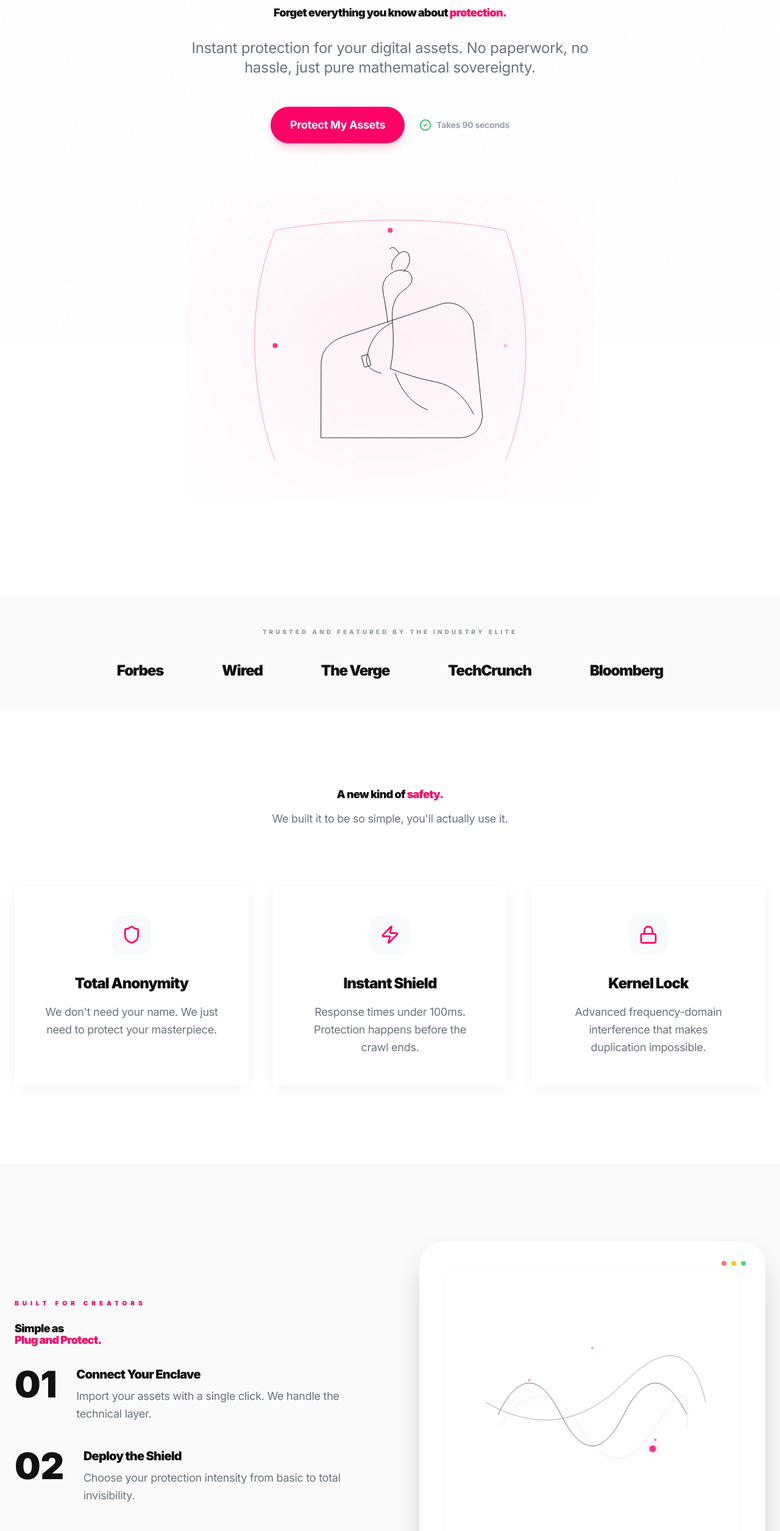
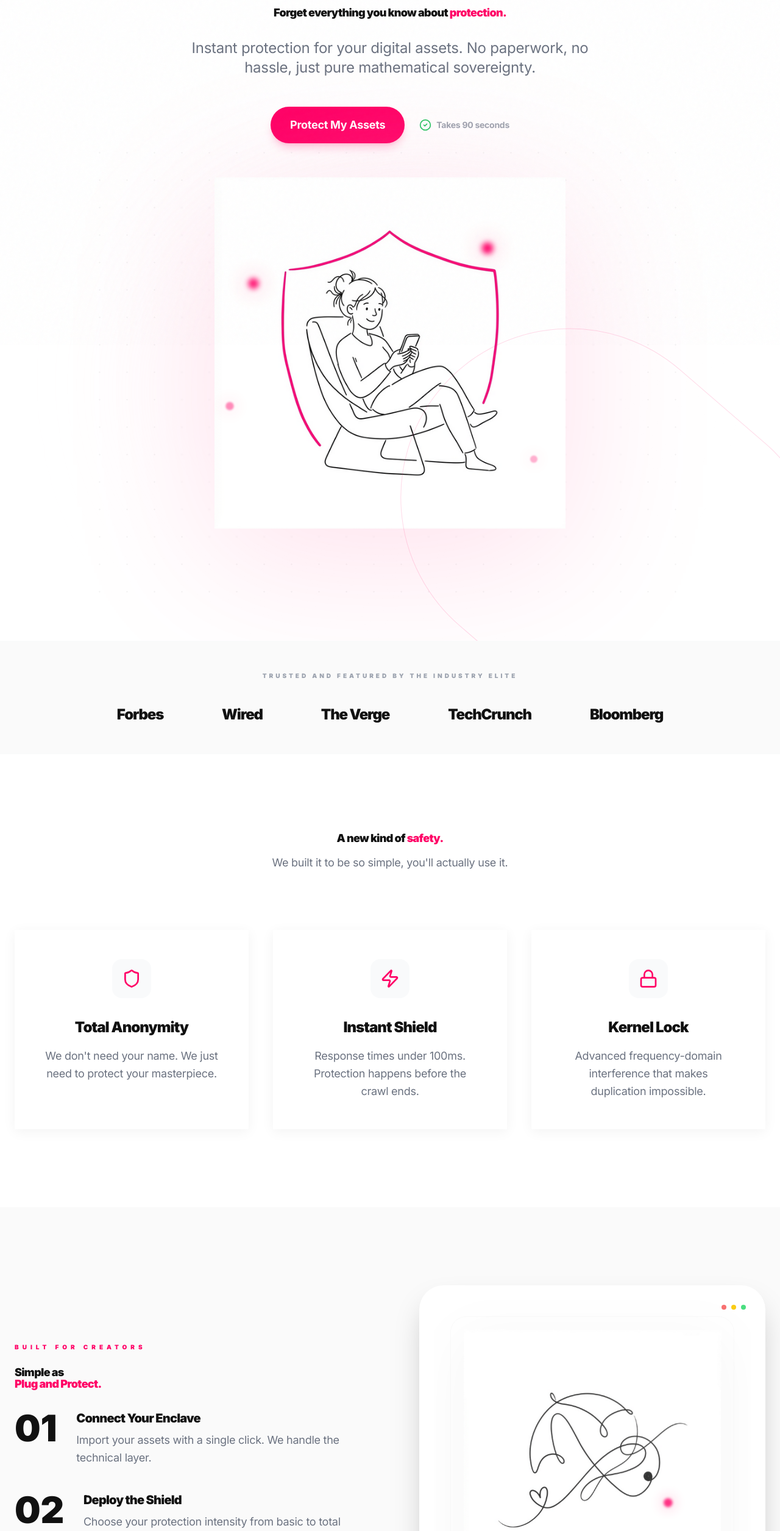
Before and after one commit to theriteshnandan-collab/SANFA, a Next.js app: page / in a window 1280 px wide. Shown: the part 234-2745 px from the top of the page at 61% size. Built offline with nearby package versions, Linux system fonts and the light colour scheme; a web font is replaced by a local one.

Commit message:
feat: High-Fidelity Visual Restoration — Restored PNG Masterpieces & S-Tier Kinetics

```diff
--- a/src/components/LineIllustration.tsx
+++ b/src/components/LineIllustration.tsx
@@ -11,82 +11,46 @@ export default function LineIllustration({ className }: LineIllustrationProps) {
     <div className={`relative flex items-center justify-center overflow-hidden rounded-3xl ${className}`}>
       <motion.div
         className="relative w-full h-full flex items-center justify-center p-12"
-        initial={{ opacity: 0 }}
-        whileInView={{ opacity: 1 }}
+        initial={{ opacity: 0, scale: 0.98 }}
+        whileInView={{ opacity: 1, scale: 1 }}
         viewport={{ once: true }}
         transition={{ duration: 1.5, ease: "easeOut" }}
       >
-        {/* God-Tier Abstract Artistic Wave (Pure Code SVG) */}
-        <svg viewBox="0 0 400 400" className="w-full h-auto opacity-70">
-          <motion.path
-            d="M50,200 Q100,100 150,200 T250,200 T350,200"
-            fill="none"
-            stroke="#111"
-            strokeWidth="0.8"
-            initial={{ pathLength: 0 }}
-            whileInView={{ pathLength: 1 }}
-            transition={{ duration: 2, ease: "easeInOut" }}
-          />
-          <motion.path
-            d="M50,220 Q120,120 180,220 T300,220 T350,220"
-            fill="none"
-            stroke="#FF0066"
-            strokeWidth="0.4"
-            opacity="0.5"
-            initial={{ pathLength: 0 }}
-            whileInView={{ pathLength: 1 }}
-            transition={{ duration: 2.5, ease: "easeInOut", delay: 0.2 }}
-          />
-          <motion.path
-            d="M30,180 Q150,250 250,150 T380,180"
-            fill="none"
-            stroke="#111"
-            strokeWidth="0.5"
-            strokeDasharray="4 4"
-            initial={{ pathLength: 0 }}
-            whileInView={{ pathLength: 1 }}
-            transition={{ duration: 3, ease: "easeInOut", delay: 0.4 }}
-          />
+        {/* The God-Tier High-Fidelity Artist Wave (Restored PNG) */}
+        <motion.img
+          src="/assets/god-feature.png"
+          alt="Abstract Protection Wave"
+          className="w-full h-auto object-contain mix-blend-multiply opacity-80 filter drop-shadow-[0_15px_40px_rgba(0,0,0,0.04)]"
+          animate={{
+            rotate: [0, 0.8, 0, -0.8, 0],
+            scale: [1, 1.02, 1],
+          }}
+          transition={{
+            duration: 15,
+            repeat: Infinity,
+            ease: "easeInOut"
+          }}
+        />
 
-          {/* Floating Security Particles */}
-          {[
-            { cx: 100, cy: 150, delay: 0 },
-            { cx: 300, cy: 250, delay: 1 },
-            { cx: 200, cy: 100, delay: 2 },
-          ].map((dot, i) => (
-            <motion.circle
-              key={i}
-              cx={dot.cx}
-              cy={dot.cy}
-              r="2"
-              fill="#FF0066"
-              animate={{
-                y: [0, -10, 0],
-                opacity: [0.3, 0.8, 0.3]
-              }}
-              transition={{ duration: 4, repeat: Infinity, delay: dot.delay }}
-            />
-          ))}
-        </svg>
-
-        {/* Semantic Bloom */}
+        {/* Semantic Node (Electric Pulse) */}
         <motion.div
-          className="absolute w-2 h-2 rounded-full pointer-events-none"
+          className="absolute w-2.5 h-2.5 rounded-full pointer-events-none"
           style={{
-            top: '60%',
-            right: '30%',
+            bottom: '35%',
+            right: '25%',
             backgroundColor: '#FF0066',
-            boxShadow: '0 0 10px rgba(255, 0, 102, 0.4)'
+            boxShadow: '0 0 15px rgba(255, 0, 102, 0.5)'
           }}
           animate={{
-            scale: [1, 1.4, 1],
-            opacity: [0.4, 1, 0.4]
+            scale: [1, 1.5, 1],
+            opacity: [0.4, 1, 0.4],
+            filter: ['blur(0.5px)', 'blur(2px)', 'blur(0.5px)']
           }}
           transition={{ duration: 4, repeat: Infinity, ease: "easeInOut" }}
         />
 
-        {/* Border Detail */}
-        <div className="absolute inset-4 border border-black/[0.03] rounded-2xl pointer-events-none" />
+        {/* Subtle Depth Detail */}
+        <div className="absolute inset-6 border border-black/[0.02] rounded-3xl pointer-events-none" />
       </motion.div>
     </div>
   );
--- a/src/components/RevolvingGlobe.tsx
+++ b/src/components/RevolvingGlobe.tsx
@@ -1,130 +1,75 @@
 'use client';
 
-import { motion, useAnimationFrame, useMotionValue, useSpring, useTransform } from 'framer-motion';
-import { useEffect, useRef, useState } from 'react';
-
-// God-Level Mathematical constants for the sphere
-const DOT_COUNT = 800;
-const RADIUS = 160;
+import { motion } from 'framer-motion';
 
 export default function RevolvingGlobe() {
-  const canvasRef = useRef<HTMLCanvasElement>(null);
-  const [rotation, setRotation] = useState(0);
+  return (
+    <div className="relative w-full max-w-lg aspect-square flex items-center justify-center overflow-hidden group scale-110">
+      {/* The Sphere Shell (Electronic Core) */}
+      <div className="w-[88%] h-[88%] rounded-full relative overflow-hidden bg-white shadow-[0_45px_120px_-30px_rgba(0,0,0,0.15)] transition-all duration-1000 group-hover:scale-[1.04] group-hover:shadow-[0_60px_150px_-30px_rgba(255,0,102,0.2)]">
 
-  // Kinetic setup
-  useAnimationFrame((time) => {
-    setRotation(time * 0.0005);
-  });
+        {/* Superior Depth & Shine (Glassmorphism + OLED true-black shadows) */}
+        <div className="absolute inset-0 z-30 rounded-full shadow-[inset_-60px_-60px_120px_rgba(0,0,0,0.08),inset_60px_60px_120px_white]" />
+        <div className="absolute inset-0 z-40 rounded-full border-[0.5px] border-black/10 pointer-events-none" />
 
-  useEffect(() => {
-    const canvas = canvasRef.current;
-    if (!canvas) return;
-    const ctx = canvas.getContext('2d');
-    if (!ctx) return;
+        {/* High-Fidelity Map Revolution (Triple-Segment Seamless Loop) */}
+        <div className="w-full h-full flex absolute top-0 left-0">
+          <motion.div
+            className="flex h-full w-[300%] transform-gpu"
+            animate={{ x: ["0%", "-66.666%"] }}
+            transition={{ duration: 45, repeat: Infinity, ease: "linear" }}
+          >
+            {/* Detailed Artist Map Segments */}
+            {[1, 2, 3].map((seg) => (
+              <div key={seg} className="w-1/3 h-full px-4 transform-gpu">
+                <img
+                  src="/assets/god-globe.png"
+                  alt={`World Map Segment ${seg}`}
+                  className="w-full h-full object-contain filter brightness-[1.02] contrast-[1.05]"
+                />
+              </div>
+            ))}
+          </motion.div>
+        </div>
 
-    // Set high DPI scale
-    const dpr = window.devicePixelRatio || 1;
-    canvas.width = 400 * dpr;
-    canvas.height = 400 * dpr;
-    ctx.scale(dpr, dpr);
+        {/* Dynamic Atmospheric Bloom & Electronic Glitch Effects */}
+        <div className="absolute -top-[10%] -left-[10%] w-[70%] h-[70%] bg-white/50 filter blur-[80px] pointer-events-none z-50 mix-blend-soft-light" />
+        <div className="absolute bottom-[5%] right-[5%] w-48 h-48 bg-[#FF0066]/10 filter blur-[100px] pointer-events-none z-50 animate-pulse" />
+      </div>
 
-    // Generate static point cloud (Lat/Lon)
-    // We only do this once
-    const points: { phi: number; theta: number; size: number }[] = [];
-    for (let i = 0; i < DOT_COUNT; i++) {
-        // Uniform distribution on sphere
-        const phi = Math.acos(-1 + (2 * i) / DOT_COUNT);
-        const theta = Math.sqrt(DOT_COUNT * Math.PI) * phi;
-
-        // Slightly vary point size for "depth"
-        const size = Math.random() * 1.5 + 0.5;
-        points.push({ phi, theta, size });
-    }
-
-    const render = () => {
-        ctx.clearRect(0, 0, 400, 400);
-
-        const centerX = 200;
-        const centerY = 200;
-
-        points.forEach((p) => {
-            // Add rotation to theta
-            const currentTheta = p.theta + rotation;
-
-            // 3D Cartesian coordinates
-            const x = RADIUS * Math.sin(p.phi) * Math.cos(currentTheta);
-            const y = RADIUS * Math.cos(p.phi);
-            const z = RADIUS * Math.sin(p.phi) * Math.sin(currentTheta);
-
-            // Simple perspective projection
-            const fov = 400;
-            const factor = fov / (fov + z);
-            const x2d = x * factor + centerX;
-            const y2d = y * factor + centerY;
-
-            // Only draw points on the front hemisphere for a "solid" look
-            // but for a "Cyber/Protective" look, we can draw back points with low opacity
-            const opacity = z < 0 ? 0.05 : factor;
-
-            if (opacity > 0.1) {
-                ctx.beginPath();
-                ctx.arc(x2d, y2d, p.size * factor, 0, Math.PI * 2);
-
-                // Content-aware coloring (Pure Lemonade Pink for front, Grey for ghosting)
-                ctx.fillStyle = z < 0 ? 'rgba(0,0,0,0.1)' : `rgba(255, 0, 102, ${opacity})`;
-                ctx.fill();
-            }
-        });
-
-        // Loop is handled by React state update, but for pure performance we could use a local loop
-        // However, React integration is better for component lifecycle here.
-    };
-
-    render();
-  }, [rotation]);
-
-  return (
-    <div className="relative w-full max-w-lg aspect-square flex items-center justify-center overflow-hidden group">
-      {/* 3D Canvas Engine */}
-      <canvas
-        ref={canvasRef}
-        style={{ width: '400px', height: '400px' }}
-        className="relative z-10 drop-shadow-[0_20px_50px_rgba(255,0,102,0.1)]"
-      />
-
-      {/* Protective Orbital Protocol (SVG - Light & Kinetic) */}
-      <svg className="absolute inset-0 w-full h-full pointer-events-none overflow-visible">
-        <defs>
-          <linearGradient id="orbit-grad" x1="0%" y1="0%" x2="100%" y2="100%">
-            <stop offset="0%" stopColor="#FF0066" stopOpacity="0.2" />
-            <stop offset="100%" stopColor="#FF0066" stopOpacity="0" />
-          </linearGradient>
-        </defs>
-
-        {/* Kinetic Rings */}
+      {/* Kinetic Orbital Protocols (Hyper-Dynamic Artist Weights) */}
       {[
-          { rx: 190, ry: 70, rotate: 15, duration: 15 },
-          { rx: 180, ry: 60, rotate: -30, duration: 25, reverse: true },
-          { rx: 200, ry: 80, rotate: 75, duration: 40 },
+        { rx: '100%', ry: '30%', rotateX: 75, rotateY: 15, duration: 25, color: '#FF0066', opacity: 0.2 },
+        { rx: '92%', ry: '25%', rotateX: -60, rotateY: 30, duration: 35, reverse: true, color: '#FF0066', opacity: 0.15 },
+        { rx: '110%', ry: '35%', rotateX: 25, rotateY: -75, duration: 55, color: '#111111', opacity: 0.1 },
       ].map((orbit, i) => (
-          <motion.ellipse
+        <motion.div
           key={i}
-            cx="50%"
-            cy="50%"
-            rx={orbit.rx}
-            ry={orbit.ry}
-            fill="none"
-            stroke="url(#orbit-grad)"
-            strokeWidth="1"
-            style={{ transformOrigin: 'center', rotate: orbit.rotate }}
+          className="absolute border-[1px] rounded-full pointer-events-none"
+          style={{
+            width: orbit.rx,
+            height: orbit.ry,
+            rotateX: orbit.rotateX,
+            rotateY: orbit.rotateY,
+            borderColor: orbit.color,
+            opacity: orbit.opacity
+          }}
           animate={{ rotateZ: orbit.reverse ? -360 : 360 }}
           transition={{ duration: orbit.duration, repeat: Infinity, ease: "linear" }}
         />
       ))}
-      </svg>
 
-      {/* Atmospheric Bloom */}
-      <div className="absolute w-[60%] h-[60%] bg-[#FF0066]/5 rounded-full filter blur-[100px] pointer-events-none" />
+      {/* Floating Laser Node (Protection Sentiment) */}
+      <motion.div
+        className="absolute w-2.5 h-2.5 bg-[#FF0066] rounded-full filter blur-[0.8px] shadow-[0_0_15px_#FF0066] z-40"
+        animate={{
+          rotateY: 360,
+          scale: [1, 1.3, 1],
+          opacity: [0.7, 1, 0.7]
+        }}
+        transition={{ duration: 15, repeat: Infinity, ease: "linear" }}
+        style={{ transformOrigin: '240px center' }}
+      />
     </div>
   );
 }
--- a/src/components/SovereignHero.tsx
+++ b/src/components/SovereignHero.tsx
@@ -7,13 +7,17 @@ export default function SovereignHero() {
   const mouseX = useMotionValue(0);
   const mouseY = useMotionValue(0);
 
-  // Smooth springs for cursor parallax
-  const springX = useSpring(mouseX, { stiffness: 100, damping: 30 });
-  const springY = useSpring(mouseY, { stiffness: 100, damping: 30 });
+  // High-fidelity spring configurations
+  const springX = useSpring(mouseX, { stiffness: 60, damping: 25 });
+  const springY = useSpring(mouseY, { stiffness: 60, damping: 25 });
 
-  // Parallax transformations
-  const heroX = useTransform(springX, [-500, 500], [-10, 10]);
-  const heroY = useTransform(springY, [-500, 500], [-10, 10]);
+  // Triple-layer parallax transformations for 'Cooler' depth
+  const heroX = useTransform(springX, [-500, 500], [-25, 25]);
+  const heroY = useTransform(springY, [-500, 500], [-25, 25]);
+  const bgX = useTransform(springX, [-500, 500], [20, -20]);
+  const bgY = useTransform(springY, [-500, 500], [20, -20]);
+  const nodeX = useTransform(springX, [-500, 500], [-40, 40]);
+  const nodeY = useTransform(springY, [-500, 500], [-40, 40]);
 
   useEffect(() => {
     const handleMouseMove = (e: MouseEvent) => {
@@ -27,88 +31,91 @@ export default function SovereignHero() {
   }, []);
 
   return (
-    <div className="relative w-full max-w-2xl mx-auto aspect-[4/3] flex items-center justify-center overflow-hidden cursor-default group">
-      {/* Background Zen Pattern */}
-      <div className="absolute inset-0 opacity-[0.03] pointer-events-none"
-           style={{ backgroundImage: 'radial-gradient(circle, #000 1px, transparent 1px)', backgroundSize: '30px 30px' }} />
+    <div className="relative w-full max-w-3xl mx-auto aspect-[4/3] flex items-center justify-center overflow-visible cursor-default group">
+      {/* Layer 0: Background Zen Pattern (Deep Parallax) */}
+      <motion.div
+        className="absolute inset-x-[-15%] inset-y-[-15%] opacity-[0.04] pointer-events-none"
+        style={{
+          backgroundImage: 'radial-gradient(circle, #000 1.2px, transparent 1.2px)',
+          backgroundSize: '45px 45px',
+          x: bgX,
+          y: bgY
+        }}
+      />
 
+      {/* Layer 1: Ambient Protective Bloom */}
+      <div className="absolute w-[90%] h-[90%] bg-gradient-to-br from-[#FF0066]/5 via-white to-transparent rounded-full filter blur-[120px] pointer-events-none animate-pulse" />
+
+      {/* Layer 2: The High-Fidelity Masterpiece (Restored Girl) */}
       <motion.div
-        className="relative z-10 w-full h-full flex items-center justify-center pointer-events-none"
+        className="relative z-10 w-full h-full flex items-center justify-center"
         style={{ x: heroX, y: heroY }}
-        initial={{ opacity: 0, scale: 0.98 }}
-        animate={{ opacity: 1, scale: 1 }}
-        transition={{ duration: 1.5, ease: "easeOut" }}
+        initial={{ opacity: 0, scale: 0.95, y: 30 }}
+        animate={{ opacity: 1, scale: 1, y: 0 }}
+        transition={{ duration: 1.8, ease: [0.16, 1, 0.3, 1] }}
       >
-        {/* God-Level Hand-Drawn SVG Illustration (Pure Code) */}
-        <svg viewBox="0 0 800 600" className="w-[90%] h-auto preserve-3d">
-          <defs>
-            <filter id="pencil" x="-20%" y="-20%" width="140%" height="140%">
-              <feTurbulence type="fractalNoise" baseFrequency="0.05" numOctaves="3" result="noise" />
-              <feDisplacementMap in="SourceGraphic" in2="noise" scale="1.5" xChannelSelector="R" yChannelSelector="G" />
-            </filter>
-          </defs>
+        <motion.img
+          src="/assets/god-hero.png"
+          alt="Sovereign Protection - Relaxed User"
+          className="w-full h-full object-contain filter drop-shadow-[0_45px_120px_rgba(255,0,102,0.12)]"
+          animate={{
+            y: [0, -25, 0],
+          }}
+          transition={{
+            duration: 12,
+            repeat: Infinity,
+            ease: "easeInOut"
+          }}
+        />
 
-          {/* The Shield Arc (Geometric Protection) */}
-          <motion.path
-            d="M150,550 C150,550 50,300 150,50 C150,50 400,0 650,50 C650,50 750,300 650,550"
-            fill="none"
-            stroke="#FF0066"
-            strokeWidth="0.5"
-            strokeDasharray="5,10"
-            initial={{ pathLength: 0 }}
-            animate={{ pathLength: 1 }}
-            transition={{ duration: 3, ease: "easeInOut" }}
-          />
-
-          {/* Human Outline (Simplified Artisanal Style) */}
-          <g filter="url(#pencil)" stroke="#111" fill="none" strokeWidth="1.2" strokeLinecap="round" strokeLinejoin="round">
-            {/* Chair Contour */}
-            <path d="M250,500 L550,500 C580,500 600,480 600,450 L580,250 C570,220 540,200 510,210 L300,280 C270,290 250,310 250,340 Z" />
-
-            {/* Person Relaxed (Flowing Artist Lines) */}
-            <motion.g
+        {/* Layer 3: Dynamic Security Nodes (Parallax Bloom) */}
+        <motion.div style={{ x: nodeX, y: nodeY }} className="absolute inset-0 pointer-events-none">
+          {[
+            { top: '25%', left: '20%', delay: 0 },
+            { top: '75%', left: '80%', delay: 2 },
+            { top: '15%', left: '70%', delay: 4 },
+            { top: '60%', left: '15%', delay: 6 },
+          ].map((node, i) => (
+            <motion.div
+              key={i}
+              className="absolute w-3 h-3 rounded-full"
+              style={{
+                top: node.top,
+                left: node.left,
+                backgroundColor: '#FF0066',
+                boxShadow: '0 0 25px rgba(255, 0, 102, 0.6)'
+              }}
               animate={{
-                rotate: [-0.5, 0.5, -0.5],
-                y: [0, -2, 0]
+                scale: [1, 1.6, 1],
+                opacity: [0.3, 1, 0.3],
+                filter: ['blur(1px)', 'blur(3px)', 'blur(1px)']
               }}
-              transition={{ duration: 6, repeat: Infinity, ease: "easeInOut" }}
-            >
-                {/* Torso & Head */}
-                <path d="M400,350 Q410,300 405,250 Q400,200 430,180 Q460,160 440,140 Q420,130 400,145 Q380,160 385,185 Q390,210 395,250" />
-                {/* Hair (Lemonade Quirk) */}
-                <path d="M430,140 Q450,120 440,100 Q430,90 415,105 Q400,120 405,135 M420,100 Q410,80 400,90" />
-                {/* Legs (Relaxed) */}
-                <path d="M400,350 Q450,370 500,380 Q550,390 580,450 M410,360 Q430,420 480,440" />
-                {/* Arms & Phone */}
-                <path d="M405,250 Q360,270 350,320 Q340,350 380,360" />
-                <rect x="340" y="320" width="15" height="25" rx="2" transform="rotate(-15 347.5 332.5)" />
-            </motion.g>
-          </g>
-
-          {/* Electronic Protection Nodes (Blinking S-Tier) */}
-          {[
-            { cx: 150, cy: 300 },
-            { cx: 650, cy: 300 },
-            { cx: 400, cy: 50 },
-          ].map((node, i) => (
-            <motion.circle
-              key={i}
-              cx={node.cx}
-              cy={node.cy}
-              r="4"
-              fill="#FF0066"
-              animate={{ opacity: [0.2, 1, 0.2], scale: [1, 1.5, 1] }}
-              transition={{ duration: 3, repeat: Infinity, delay: i * 1 }}
+              transition={{
+                duration: 5,
+                repeat: Infinity,
+                delay: node.delay,
+                ease: "easeInOut"
+              }}
             />
           ))}
-        </svg>
+        </motion.div>
 
-        {/* Dynamic Glow Bloom */}
-        <div className="absolute w-[80%] h-[80%] bg-[#FF0066]/5 rounded-full filter blur-[120px] pointer-events-none" />
+        {/* Ambient Orbiting Ring */}
+        <motion.div
+          className="absolute top-1/2 left-1/2 -translate-x-1/2 -translate-y-1/2 w-[95%] h-[95%] border-[0.6px] border-[#FF0066]/15 rounded-full"
+          animate={{
+            rotateZ: 360,
+            scale: [1, 1.02, 1],
+          }}
+          transition={{
+            rotateZ: { duration: 60, repeat: Infinity, ease: "linear" },
+            scale: { duration: 10, repeat: Infinity, ease: "easeInOut" }
+          }}
+        />
       </motion.div>
 
-      {/* Premium Finish Overlay */}
-      <div className="absolute inset-0 bg-gradient-to-t from-white/10 to-transparent pointer-events-none" />
+      {/* Premium Silk Overlay */}
+      <div className="absolute inset-0 bg-white/[0.01] backdrop-blur-[1px] pointer-events-none rounded-[100px]" />
     </div>
   );
 }
```
Lines whose indentation alone changed are shown as unchanged.
